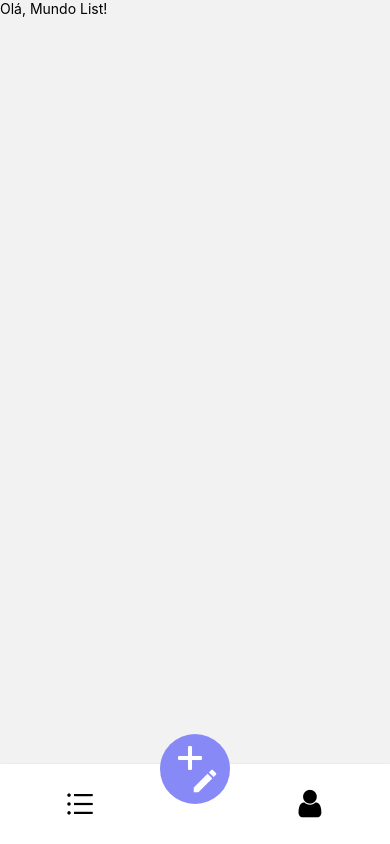
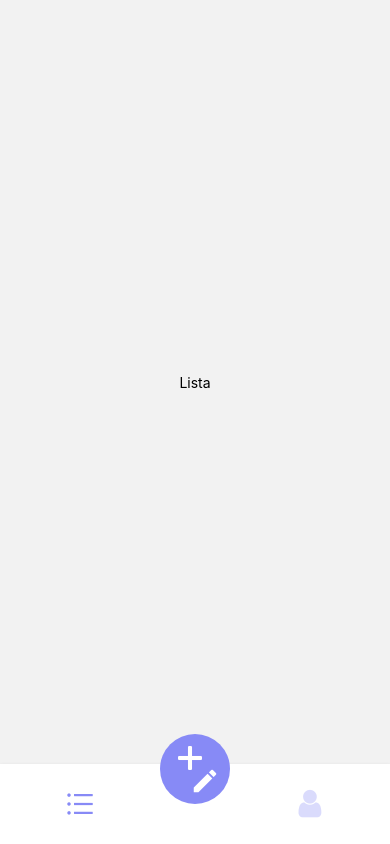
Before and after one commit to SteSantos1/ReactNative-App, a React Native app: screen /BottomRoutes in a window 390 px wide. Built offline with nearby package versions, Linux system fonts and the light colour scheme.

Commit message:
finalizando o bottom navigation, deixando os botoes com opacidade ao clicar, atribuindo metodo de voltar de forma mais segura

```diff
--- a/src/componentes/CustomTabBar/index.tsx
+++ b/src/componentes/CustomTabBar/index.tsx
@@ -2,14 +2,23 @@
 import { Text, TouchableOpacity, View } from "react-native";
 import { style } from "./styles";
 import { AntDesign, FontAwesome, Entypo, MaterialIcons } from '@expo/vector-icons';
+import { themas } from "../../global/themas";
 
 export default ({ state, navigation }: any) => {
+
+    const go = (screenName: string) => {
+        navigation.navigate(screenName)
+    }
     return (
         <View style={style.tabArea}>
-            <TouchableOpacity style={style.tabItem}>
+            <TouchableOpacity style={style.tabItem} onPress={() => go('List')}>
                 <AntDesign
                     name="bars"
-                    style={{ fontSize: 32 }}
+                    style={{
+                        opacity: state.index === 0 ? 1 : 0.3,
+                        color: themas.colors.primary,
+                        fontSize: 32
+                    }}
                 />
             </TouchableOpacity>
             <TouchableOpacity style={style.tabItemButton}>
@@ -28,10 +37,14 @@
                     />
                 </View>
             </TouchableOpacity>
-            <TouchableOpacity style={style.tabItem}>
+            <TouchableOpacity style={style.tabItem} onPress={() => go('User')}>
                 <FontAwesome
                     name="user"
-                    style={{ fontSize: 32 }}
+                    style={{
+                        opacity: state.index === 1 ? 1 : 0.3,
+                        color: themas.colors.primary,
+                        fontSize: 32
+                    }}
                 />
             </TouchableOpacity>
         </View>
--- a/src/pages/list/index.tsx
+++ b/src/pages/list/index.tsx
@@ -1,10 +1,10 @@
 import React from "react";
-import { Text } from "react-native";
+import { Text, View } from "react-native";
 
 export default function List() {
   return (
-    <Text>
-      Olá, Mundo List!
-    </Text>
-  );
+    <View style={{ flex: 1, justifyContent: 'center', alignItems: 'center' }}>
+      <Text>Lista</Text>
+    </View>
+  )
 }
--- a/src/pages/login/index.tsx
+++ b/src/pages/login/index.tsx
@@ -28,7 +28,7 @@
                 return Alert.alert('Atenção', 'Informe os campos obrigatórios!');
             }
 
-            navigation.navigate("BottomRoutes")
+            navigation.reset({routes: [{name: "BottomRoutes"}]})
 
             console.log("Logado com sucesso! :)")
 
--- a/src/pages/user/index.tsx
+++ b/src/pages/user/index.tsx
@@ -1,11 +1,11 @@
 import React from "react";
 
-import { Text } from "react-native";
+import { Text, View } from "react-native";
 
 export default function User () {
     return (
-        <Text>
-            Olá, Mundo User!
-        </Text>
+        <View style={{ flex: 1, justifyContent: 'center', alignItems: 'center' }}>
+              <Text>User</Text>
+            </View>
     )
 }
```
